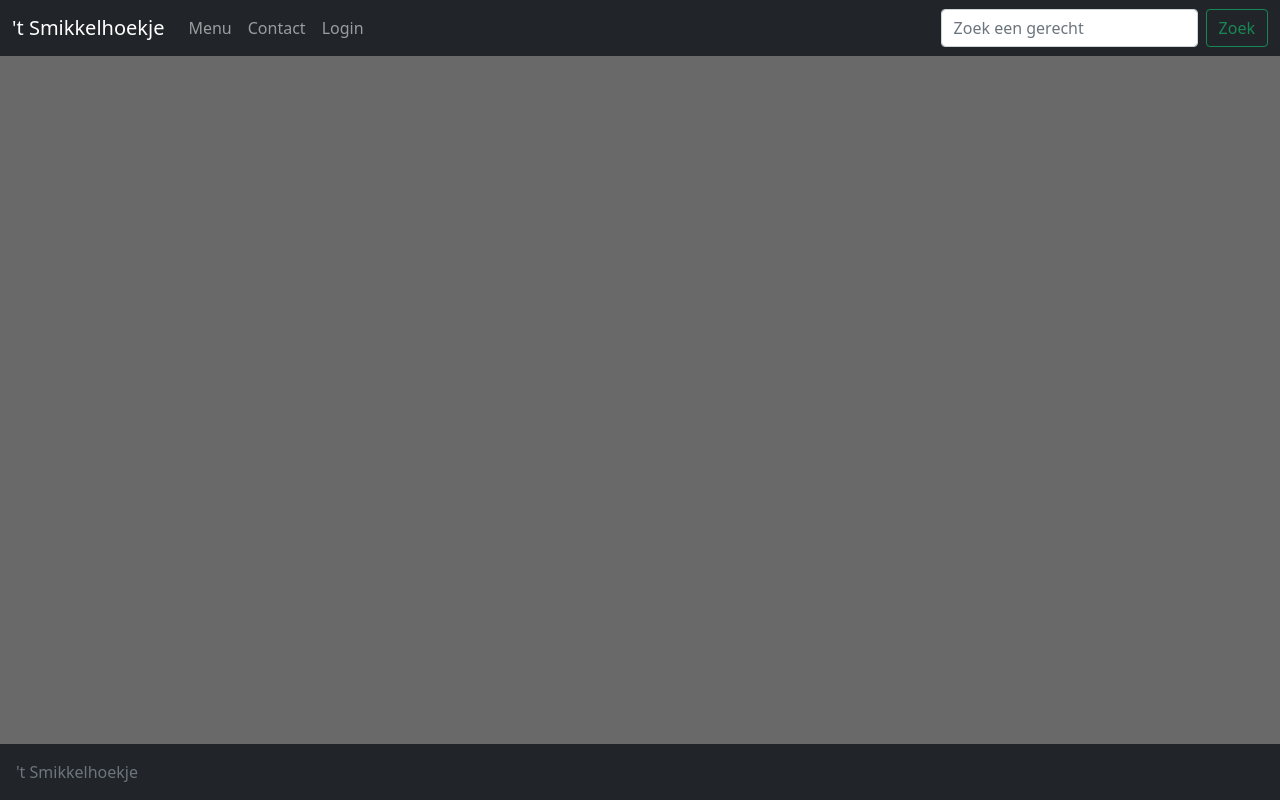
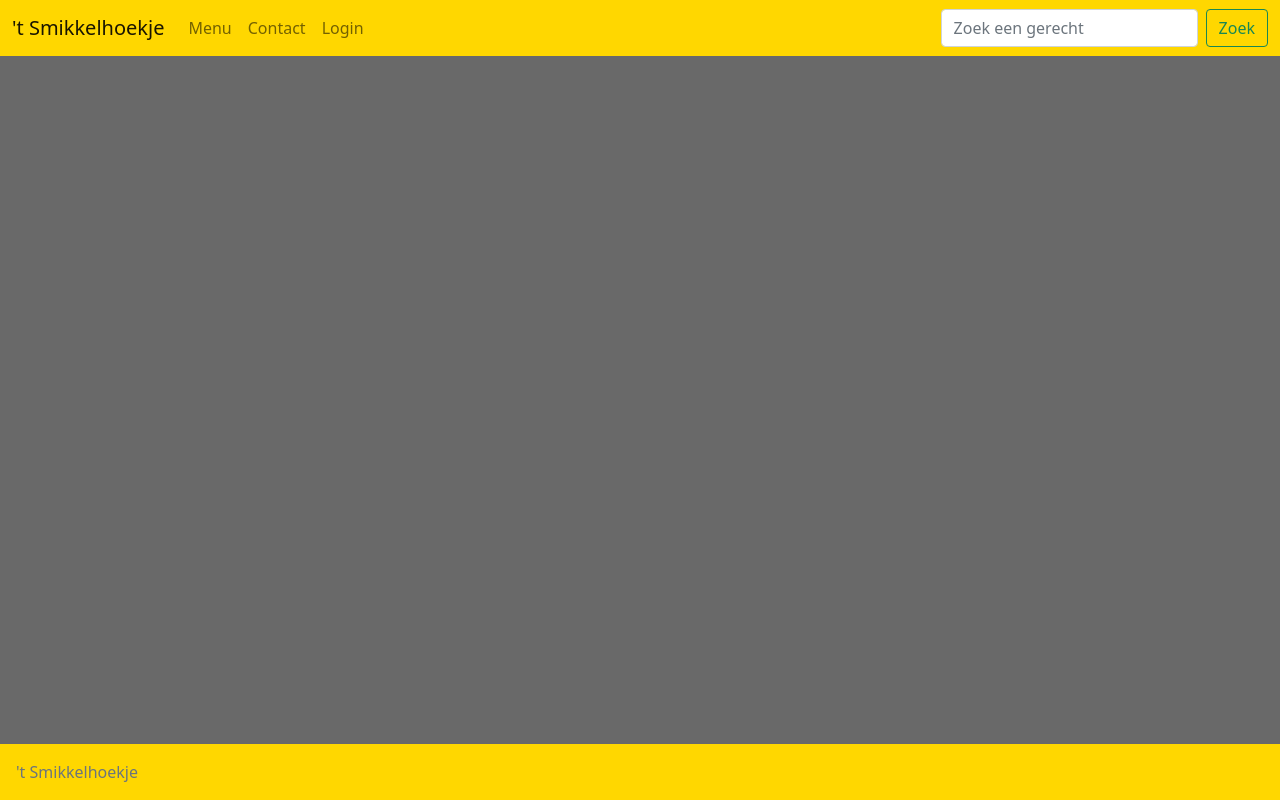
Before and after one commit to DaanGrob05/Mini-CRUD, a PHP site: page /php/index.php in a window 1280 px wide. Run offline with PHP 8.4, Linux system fonts and the light colour scheme.

Commit message:
header en footer kleur veranderd

```diff
--- a/css/main.css
+++ b/css/main.css
@@ -2,6 +2,10 @@ body {
 	background-color: #696969;
 }
 
+nav,
+footer {
+	background-color: #ffd700;
+}
 /* Ivan's bullshit ->*/
 .homeContainer {
 	display: flex;
--- a/php/includes/footer.php
+++ b/php/includes/footer.php
@@ -1,5 +1,5 @@
-<footer class="footer mt-auto  p-3 text-muted bg-dark">
-    <p class="mb-0">'t Smikkelhoekje </p>
+<footer class="footer footer-light mt-auto  p-3 text-muted ">
+    <p class="mb-0 active">'t Smikkelhoekje </p>
 </footer>
 
 <!-- Bootstrap -->
--- a/php/includes/header.php
+++ b/php/includes/header.php
@@ -25,8 +25,8 @@
 
 <body class="d-flex flex-column min-vh-100">
 
-    <header>
-        <nav class="navbar navbar-expand-lg navbar-dark bg-dark">
+    <header class="mb-4">
+        <nav class="navbar navbar-expand-lg navbar-light">
             <div class="container-fluid">
                 <?php echo "<a class='navbar-brand' href='" . $stepsBackPath . "index.php?page=Index'>'t Smikkelhoekje</a>"; ?>
                 <button class="navbar-toggler" type="button" data-bs-toggle="collapse"
```
